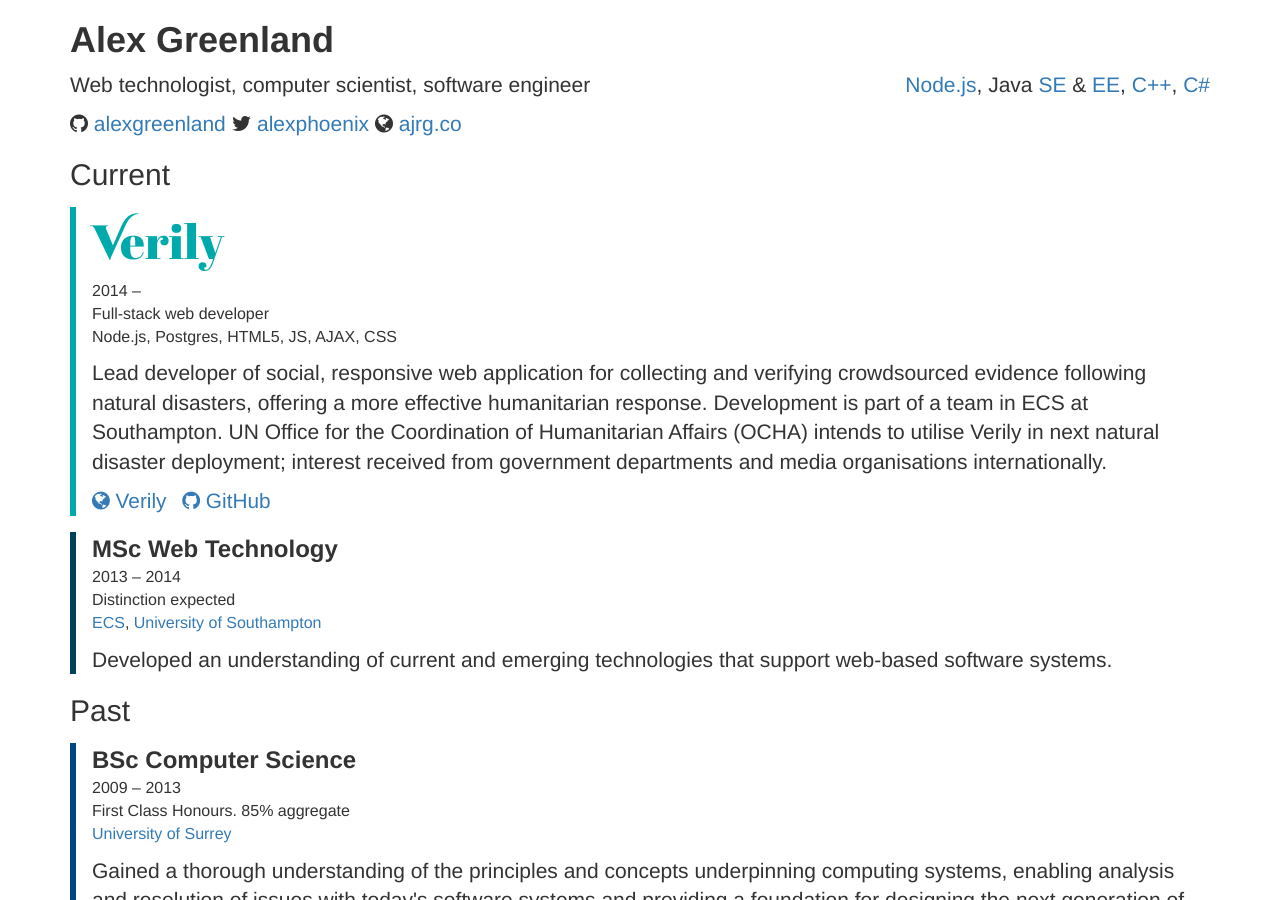
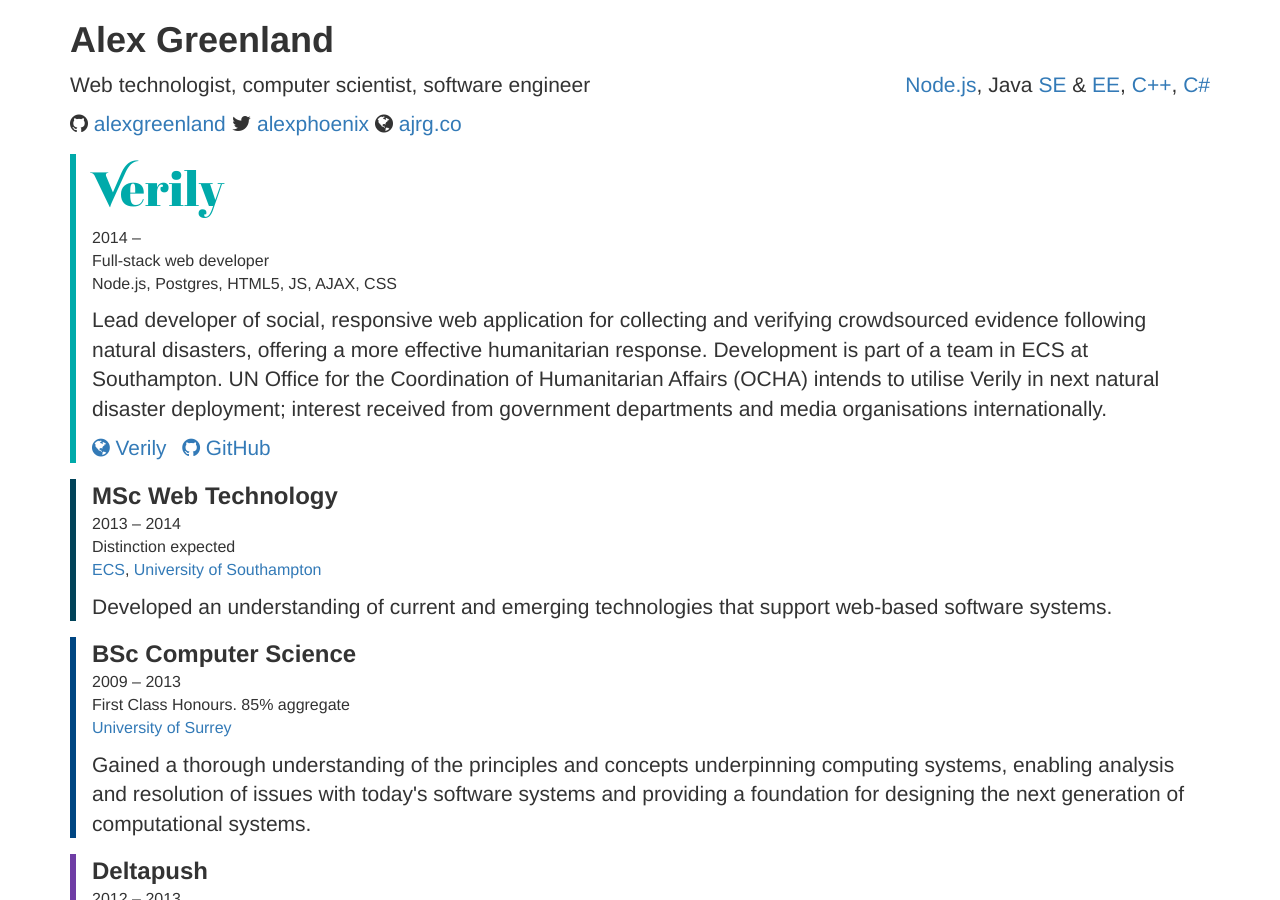
Before and after one commit to alexgreenland/alexgreenland.github.io, a Jekyll site: the page built from index.html, in a window 1280 px wide and 900 px high. Built offline with Jekyll 4.4.1, drawn with Linux system fonts in a browser that asks for light colours; nearby versions of some CDN libraries; some web fonts are replaced; Markdown is read by kramdown in place of the engine named in the settings.

Commit message:
remove h2s

```diff
--- a/index.html
+++ b/index.html
@@ -25,7 +25,7 @@
     </div>
     <!-- / .vitals -->
 
-    <h2>Current</h2>
+    <!-- <h2>Current</h2> -->
     <div class="">
         <!-- box.verily -->
         <div class="box verily">
@@ -77,7 +77,7 @@
     </div>
 
 
-    <h2>Past</h2>
+    <!-- <h2>Past</h2> -->
         <!-- box.surrey -->
         <div class="box surrey">
             <div class="plain title">
```
